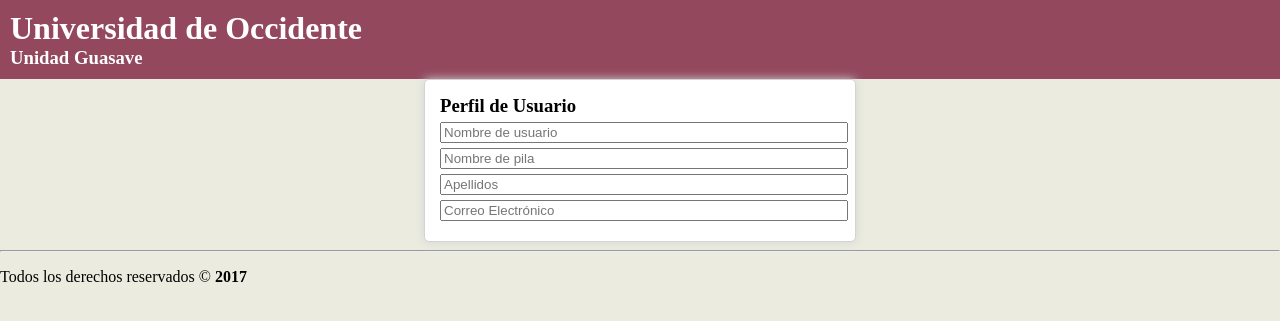
After one commit to agustinolaya/sitio_web, a PHP site: page /perfil.html in a window 1280 px wide. The commit adds this page. Shown: the top 321 px of the page. Run offline with PHP 8.4, Linux system fonts and the light colour scheme.

Commit message:
Validación JS
Perfil de Usuario con variables de sesión

```diff
--- a/css/styles.css
+++ b/css/styles.css
@@ -27,6 +27,22 @@ body{
     width: 400px;
     margin: 0 auto;
     padding: 15px;
+}
+
+#profile-form {
+    width: 400px;
+    margin: 0 auto;
+    padding: 15px;
+}
+
+#profile-form * {
+    display: block;
+    width: 100%;
+    margin-bottom: 5px;
+}
+
+.form{
+
     background-color: white;
     border: 1px solid lightgray;
     border-radius: 5px;
@@ -75,3 +91,15 @@ body{
 .text-center {
     text-align: center;
 }
+
+.error {
+    color: red;
+    background-color: #ffcccc;
+    border: 1px solid #ff8080;
+    border-radius: 3px;
+    padding: 5px;
+}
+
+.oculto {
+    display: none;
+}
--- a/index.html
+++ b/index.html
@@ -14,15 +14,19 @@
     </header>
     <!--main>figure>img[src="#" alt="text alt" width=960 height=320]+legend{texto de la imagen}-->
     <main id="contenido">
-        <div id="login-form">
+        <div id="login-form" class="form">
             <form>
+                <div id="login-form-msg" class="error oculto"></div>
                 <div class="control">
                     <label for="txtUsuario" class="negrita">Usuario</label><br>
                     <input type="text" name="txtUsuario" id="txtUsuario" class="input">
+                    <!--div.error.oculto{Este campo es obligatorio wey}-->
+                    <div class="error oculto">Este campo es obligatorio wey</div>
                 </div>
                 <div class="control">
                     <label for="txtPassword" class="negrita">Contraseña</label><br>
                     <input type="password" name="txtPassword" id="txtPassword" class="input">
+                    <div class="error oculto">Este campo es obligatorio wey</div>
                 </div>
                 <!--label>input:checkbox[name=remember id=remember]{Mantener la sesión iniciada}-->
                 <label class="block">
--- /dev/null
+++ b/perfil.html
@@ -0,0 +1,40 @@
+<!DOCTYPE html>
+<html lang="en">
+<head>
+    <meta charset="UTF-8">
+    <meta name="author" content="Agustín Olaya Martínez">
+    <title>Perfil del Usuario</title>
+    <link rel="stylesheet" href="css/styles.css">
+</head>
+<body>
+    <header id="encabezado">
+        <h1>Universidad de Occidente</h1>
+        <h3>Unidad Guasave</h3>
+    </header>
+    <main id="contenido">
+       <form id="profile-form" class="form">
+        <h3>Perfil de Usuario</h3>
+           <!--input#user-id[type=hidden]-->
+           <input type="hidden" id="userid" name="userid">
+           <!--input[type=text name=username id=username required placeholder='Nombre de usuario']-->
+           <input type="text" name="username" id="username" required placeholder="Nombre de usuario">
+           <input type="text" name="nombre" id="nombre" required placeholder="Nombre de pila">
+           <input type="text" name="apellidos" id="apellidos" required placeholder="Apellidos">
+           <input type="email" name="email" id="email" required placeholder="Correo Electrónico">
+
+       </form>
+    </main>
+    <footer id="pie">
+        <hr>
+        <p>Todos los derechos reservados &copy; <span class="negrita">2017</span></p>
+    </footer>
+    <script src="js/jquery-3.1.1.js"></script>
+    <script>
+        $('#userid').val(sessionStorage.userid);
+        $('#username').val(sessionStorage.username);
+        $('#nombre').val(sessionStorage.nombre);
+        $('#apellidos').val(sessionStorage.apellidos);
+        $('#email').val(sessionStorage.email);
+    </script>
+</body>
+</html>
```
Also changed, not shown: js/app.js (+37 -5 lines).
